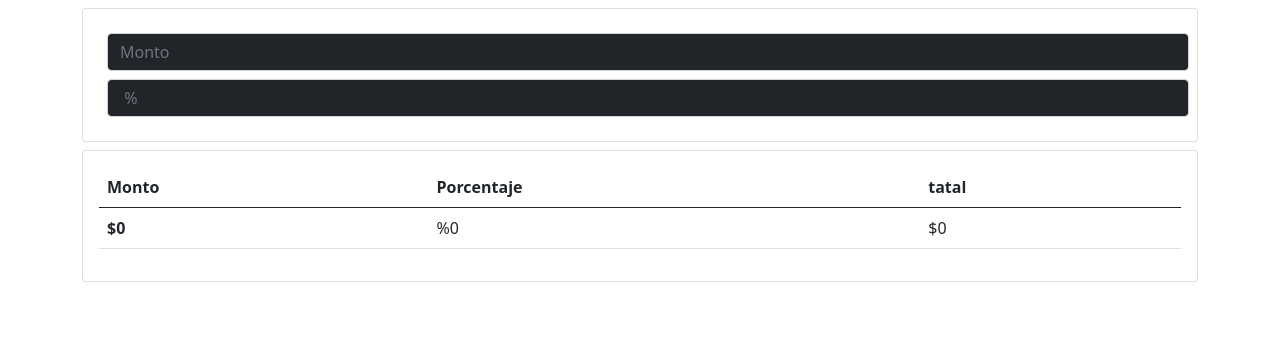
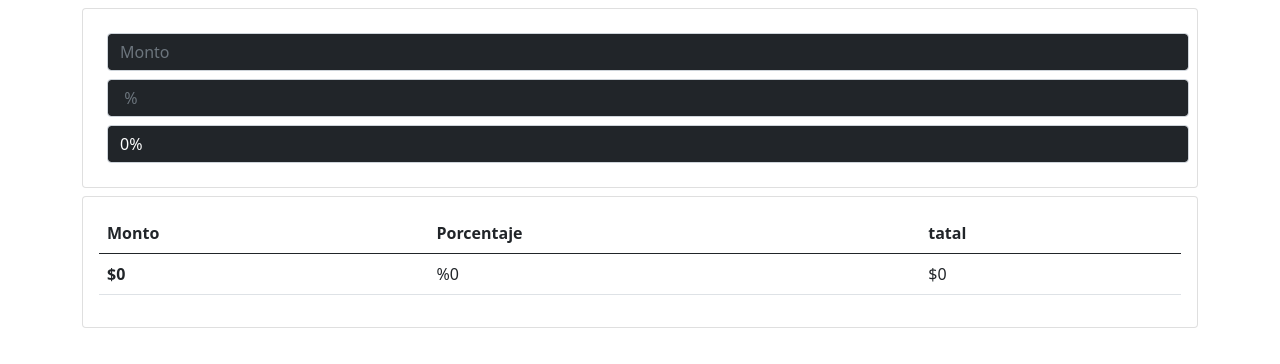
Before and after one commit to marlinp230/c-mj09, a React (Create React App) app: page / in a window 1280 px wide. Shown: the top 364 px of the page. Built offline with nearby package versions, Linux system fonts and the light colour scheme.

Commit message:
make it better

```diff
--- a/src/App.jsx
+++ b/src/App.jsx
@@ -14,6 +14,24 @@ function App() {
               <div className="card-body">
                 <input type="number" className="form-control m-2 bg-dark text-white" placeholder="Monto" onChange={(e) => setmonto(e.target.value)} />
                 <input type="number" className="form-control m-2 bg-dark text-white" placeholder=" %" onChange={(e) => setporcentaje(e.target.value)} />
+
+                <select name="" id="" className="form-control m-2 bg-dark text-white"  onChange={(e) => setporcentaje(e.target.value)}>
+                <option value="0.0" selected>0%</option>
+                  <option value="0.1">1%</option>
+                  <option value="0.02">2%</option>
+                  <option value="0.03">3%</option>
+                  <option value="0.04">4%</option>
+                  <option value="0.05">5%</option>
+                  <option value="0.06">6%</option>
+                  <option value="0.07">7%</option>
+                  <option value="0.08">8%</option>
+                  <option value="0.09">9%</option>
+                  <option value="0.10">10%</option>
+
+
+
+
+                </select>
 
               </div>
             </div>
```
